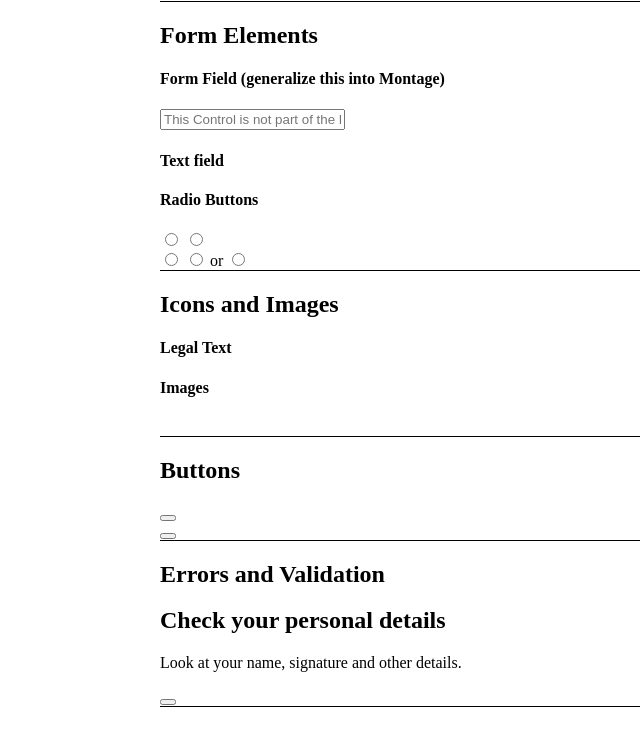
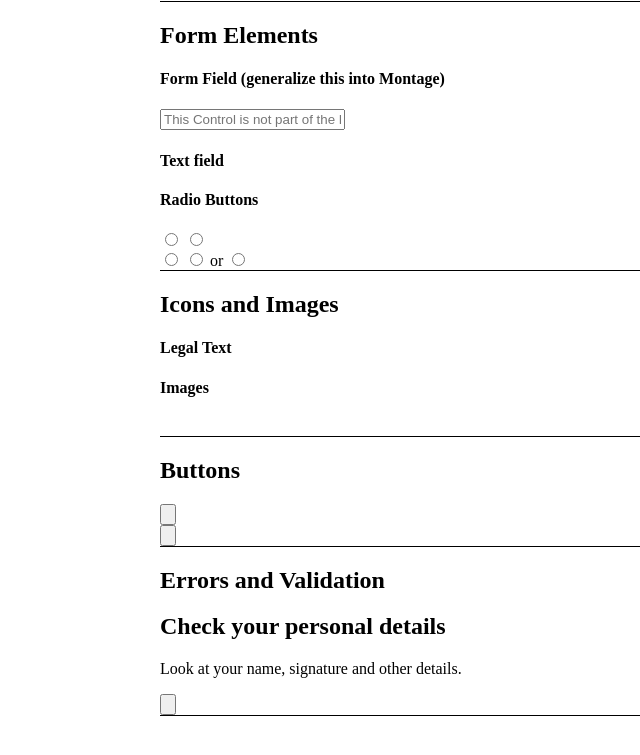
Before and after one commit to montagestudio/hmmx, a website: page ui/main.reel/main.html in a window 1280 px wide. Shown: the part 79-834 px from the top of the page, without its empty margins (0-640 px from the left). Drawn offline with Linux system fonts and the light colour scheme.

Commit message:
changed buttons to use input tag instead of button tag

```diff
--- a/ui/main.reel/main.html
+++ b/ui/main.reel/main.html
@@ -231,10 +231,10 @@
         <section>
             <h2>Buttons</h2>
             <div class="example">
-                <button data-montage-id="enabledButton"></button>
+                <input type="button" data-montage-id="enabledButton"></input>
             </div>
             <div class="example">
-                <button data-montage-id="disabledButton" class="disabled"></button>
+                <input type="button" data-montage-id="disabledButton" class="disabled"></input>
             </div>
         </section>
         <section>
@@ -244,7 +244,7 @@
                 <h1 class="heading-large">Check your personal details</h1>
                 <p>Look at your name, signature and other details.</p>
                 <div data-montage-id="errorFormGroup" class="errorFormGroup"></div>
-                <button data-montage-id="continueButton"></div>
+                <input type="button" data-montage-id="continueButton"></input>
             </div>
         </section>
     </div>
```
Also changed, not shown: ui/hmmx-button.reel/hmmx-button.js (+6 -5 lines).
